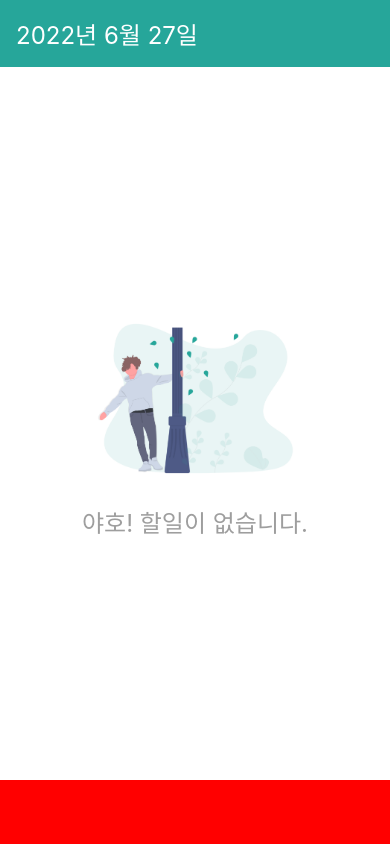
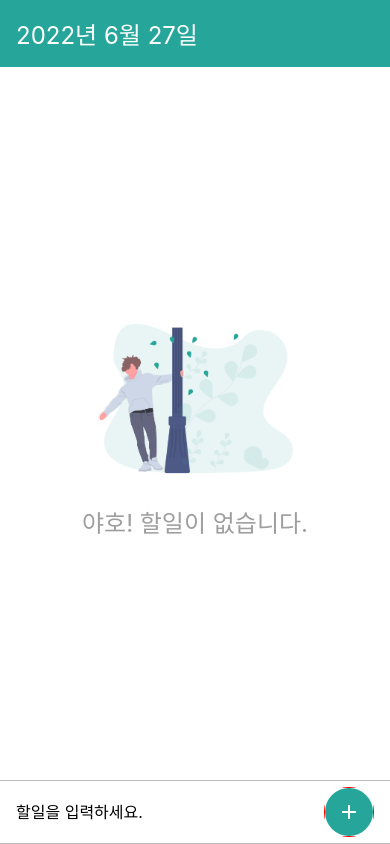
Before and after one commit to da-in/react-native-practice, a React Native app in the folder TodoApp/: screen / in a window 390 px wide. Built offline with nearby package versions, Linux system fonts and the light colour scheme.

Commit message:
3.2.0 Build ToDoApp UI

```diff
--- a/TodoApp/components/AddTodo.js
+++ b/TodoApp/components/AddTodo.js
@@ -1,14 +1,71 @@
-import React from 'react';
-import {View, StyleSheet} from 'react-native';
+import React, {useState} from 'react';
+import {
+  View,
+  StyleSheet,
+  TextInput,
+  Image,
+  TouchableNativeFeedback,
+  Keyboard,
+} from 'react-native';
 
 function AddTodo() {
-  return <View style={styles.block} />;
+  const [text, setText] = useState('');
+
+  const onPress = () => {
+    setText('');
+    Keyboard.dismiss();
+  };
+
+  return (
+    <View style={styles.block}>
+      <TextInput
+        placeholder="할일을 입력하세요."
+        style={styles.input}
+        value={text}
+        onChangeText={setText}
+        onSubmitEditing={onPress}
+        returnKeyType="done"
+      />
+      <View style={styles.circleWrapper}>
+        <TouchableNativeFeedback activeOpacity={0.5} onPress={onPress}>
+          <View style={styles.buttonStyle}>
+            <Image
+              source={require('../assets/icons/add_white/add_white.png')}
+            />
+          </View>
+        </TouchableNativeFeedback>
+      </View>
+    </View>
+  );
 }
 
 const styles = StyleSheet.create({
   block: {
+    backgroundColor: 'white',
     height: 64,
-    backgroundColor: 'red',
+    paddingHorizontal: 16,
+    borderColor: '#bdbdbd',
+    borderTopWidth: 1,
+    borderBottomWidth: 1,
+    alignItems: 'center',
+    flexDirection: 'row',
+  },
+  input: {
+    flex: 1,
+    fontSize: 16,
+    paddingVertical: 8,
+  },
+  buttonStyle: {
+    alignItems: 'center',
+    justifyContent: 'center',
+    width: 48,
+    height: 48,
+    backgroundColor: '#26a69a',
+    borderRadius: 24,
+  },
+  circleWrapper: {
+    overflow: 'hidden',
+    borderRadius: 24,
   },
 });
 
```
